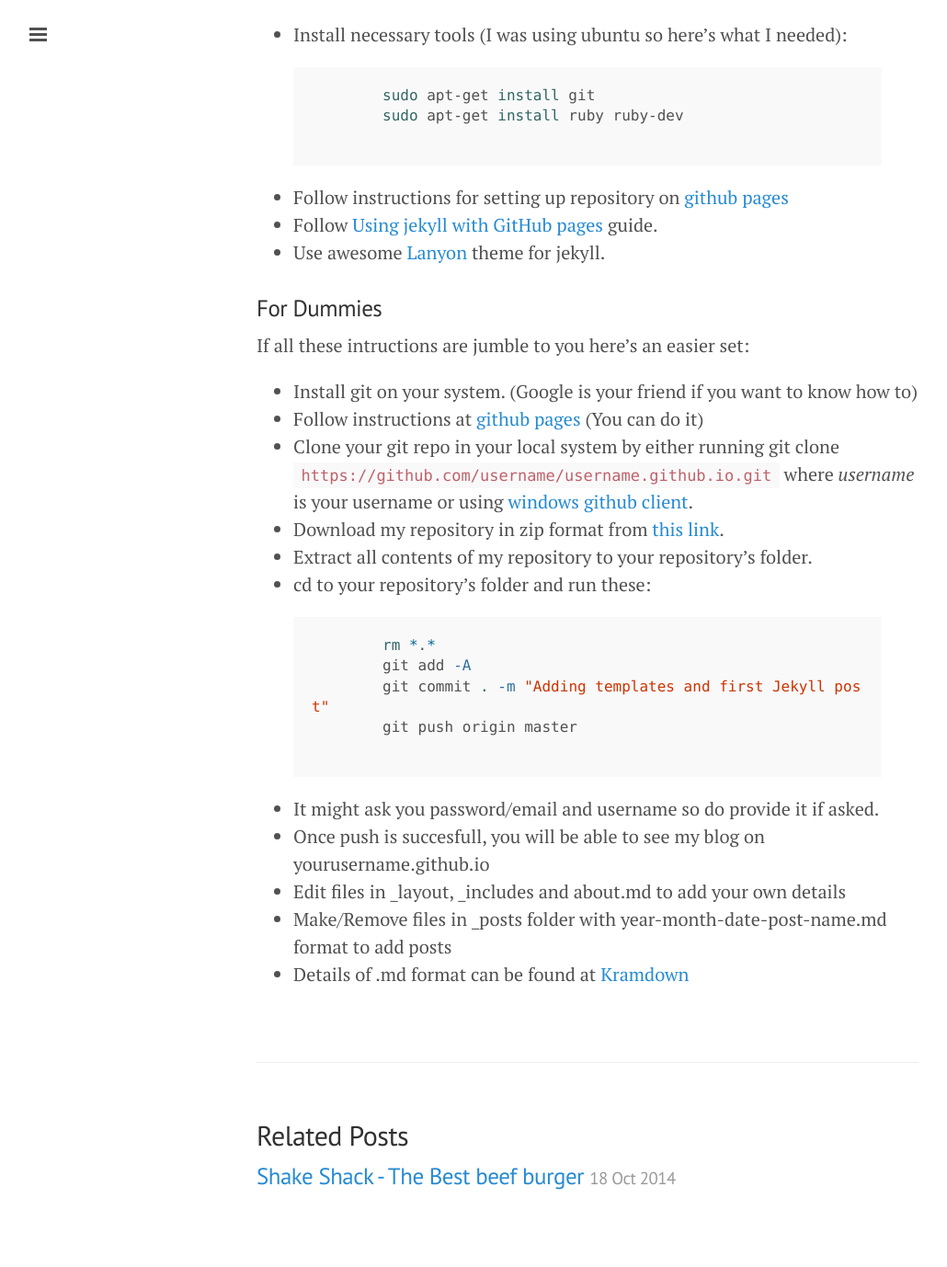
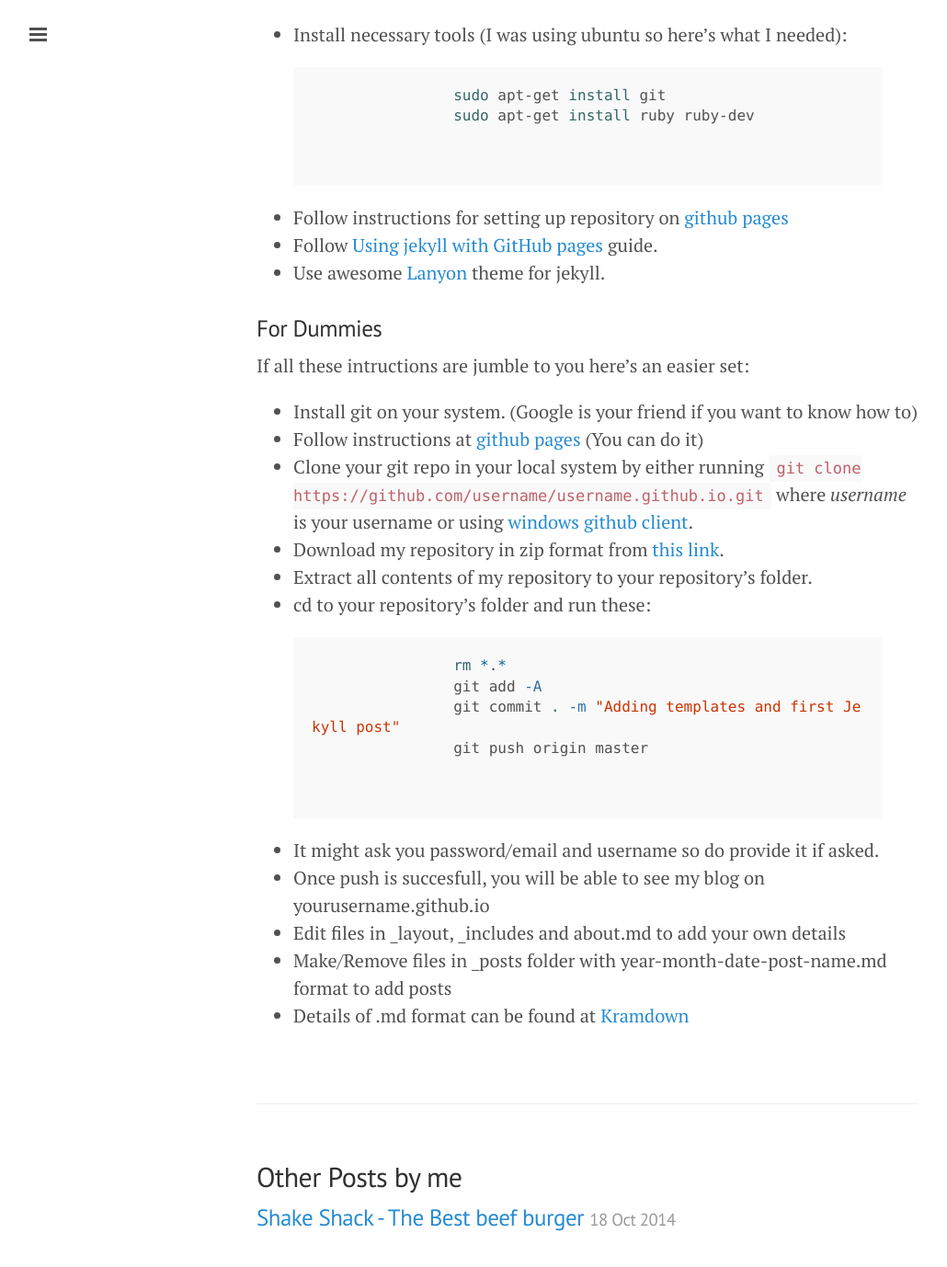
Before and after one commit to haisum/haisum.github.io, a Jekyll site: the page built from _posts/2014-10-20-Jekyll-and-github-pages-simple-blog.md, in a window 1280 px wide and 1400 px high, scrolled down 581 px. Shown: the top 1378 px of the window at 92% size, without its empty margins (1-1031 px from the left). Built offline with Jekyll 4.4.1, drawn with Linux system fonts in a browser that asks for light colours; Markdown is read by kramdown in place of the engine named in the settings; before the commit the page ends 1936 px from its top, so only the background shows below that.

Commit message:
Formatting fix in jekyll github pages post

```diff
--- a/_layouts/post.html
+++ b/_layouts/post.html
@@ -9,7 +9,7 @@ layout: default
 </div>
 
 <div class="related">
-  <h2>Related Posts</h2>
+  <h2>Other Posts by me</h2>
   <ul class="related-posts">
     {% for post in site.related_posts limit:3 %}
       <li>
--- a/_posts/2014-10-20-Jekyll-and-github-pages-simple-blog.md
+++ b/_posts/2014-10-20-Jekyll-and-github-pages-simple-blog.md
@@ -13,8 +13,10 @@ Here's what I did to put together this blog:
 
 - Install necessary tools (I was using ubuntu so here's what I needed):
 	{% highlight bash %}
-	sudo apt-get install git
-	sudo apt-get install ruby ruby-dev
+
+		sudo apt-get install git
+		sudo apt-get install ruby ruby-dev
+
 	{% endhighlight %}
 - Follow instructions for setting up repository on [github pages](https://pages.github.com/)
 - Follow [Using jekyll with GitHub pages](https://help.github.com/articles/using-jekyll-with-pages/) guide.
@@ -26,15 +28,17 @@ If all these intructions are jumble to you here's an easier set:
 
  - Install git on your system. (Google is your friend if you want to know how to)
  - Follow instructions at [github pages](https://pages.github.com/) (You can do it)
- - Clone your git repo in your local system by either running git clone `https://github.com/username/username.github.io.git` where *username* is your username or using [windows github client](https://windows.github.com/).
+ - Clone your git repo in your local system by either running `git clone https://github.com/username/username.github.io.git` where *username* is your username or using [windows github client](https://windows.github.com/).
  - Download my repository in zip format from [this link](https://github.com/haisum/haisum.github.io/archive/master.zip).
  - Extract all contents of my repository to your repository's folder.
  - cd to your repository's folder and run these:
  	{% highlight bash %}
- 	rm *.*
- 	git add -A
- 	git commit . -m "Adding templates and first Jekyll post"
- 	git push origin master
+
+	 	rm *.*
+	 	git add -A
+	 	git commit . -m "Adding templates and first Jekyll post"
+	 	git push origin master
+
  	{%endhighlight%}
  - It might ask you password/email and username so do provide it if asked.
  - Once push is succesfull, you will be able to see my blog on yourusername.github.io
```
